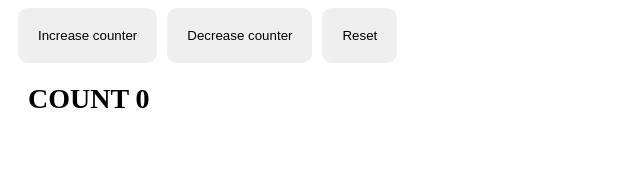
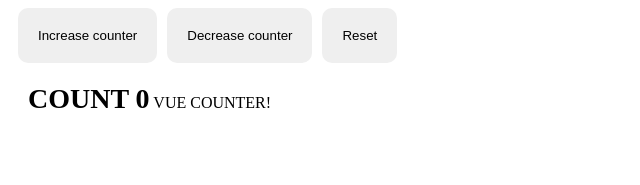
Before and after one commit to a89s/vue-counter, a Vue app: page / in a window 1280 px wide. Shown: the top 185 px of the page, without its empty margins (0-640 px from the left). Built offline with nearby package versions, Linux system fonts and the light colour scheme.

Commit message:
Updated app.vue

```diff
--- a/src/App.vue
+++ b/src/App.vue
@@ -8,14 +8,15 @@
   <button @click="resetValue">
     Reset
   </button>
-  <div class="counter"><span>Count {{ count }}</span></div>
+  <div class="counter"><span>Count {{ count }}</span> {{ message }}</div>
 </template>
 
 <script>
 export default {
   data() {
     return {
-      count: 0
+      count: 0,
+      message: "Vue counter!"
     }
   },
   methods: {
```
